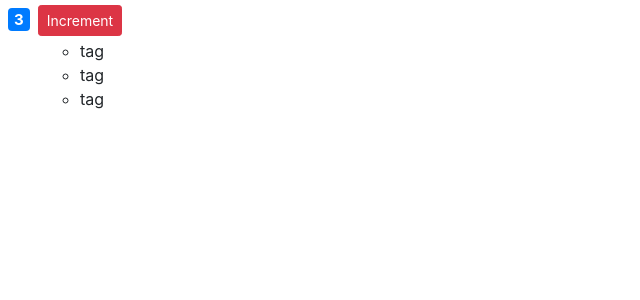
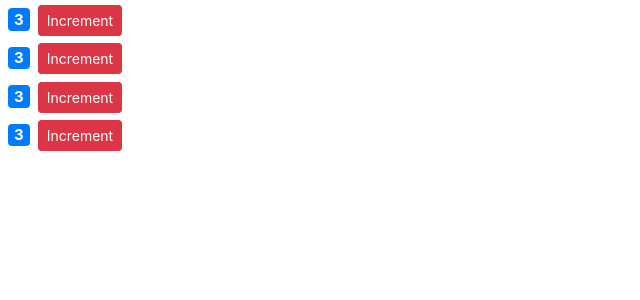
Before and after one commit to priyansh18/React-Crash, a React (Create React App) app in the folder react-app/: page / in a window 1280 px wide. Shown: the top 300 px of the page, without its empty margins (0-640 px from the left). Built offline with nearby package versions, Linux system fonts and the light colour scheme.

Commit message:
Composing Components

```diff
--- a/react-app/src/components/counter.jsx
+++ b/react-app/src/components/counter.jsx
@@ -21,8 +21,8 @@ class Counter extends Component {
         >
           Increment
         </button>
-        {this.state.tags.length === 0 && "Please create a new Tag"}
-        <ul>{this.renderTags()}</ul>
+        {/* {this.state.tags.length === 0 && "Please create a new Tag"}
+        <ul>{this.renderTags()}</ul> */}
       </div>
     );
   }
--- /dev/null
+++ b/react-app/src/components/counters.jsx
@@ -0,0 +1,24 @@
+import React, { Component } from "react";
+import Counter from "./counter";
+
+class Counters extends Component {
+  state = {
+    counters: [
+      { id: 1, value: 4 },
+      { id: 2, value: 4 },
+      { id: 3, value: 4 },
+      { id: 4, value: 4 },
+    ],
+  };
+  render() {
+    return (
+      <div>
+        {this.state.counters.map((counter) => (
+          <Counter key={counter.id} />
+        ))}
+      </div>
+    );
+  }
+}
+
+export default Counters;
--- a/react-app/src/index.js
+++ b/react-app/src/index.js
@@ -4,10 +4,10 @@ import "./index.css";
 import App from "./App";
 import * as serviceWorker from "./serviceWorker";
 import "bootstrap/dist/css/bootstrap.css";
-import Counter from "./components/counter";
+import Counters from "./components/counters";
 ReactDOM.render(
   <React.StrictMode>
-    <Counter />
+    <Counters />
   </React.StrictMode>,
   document.getElementById("root")
 );
```
